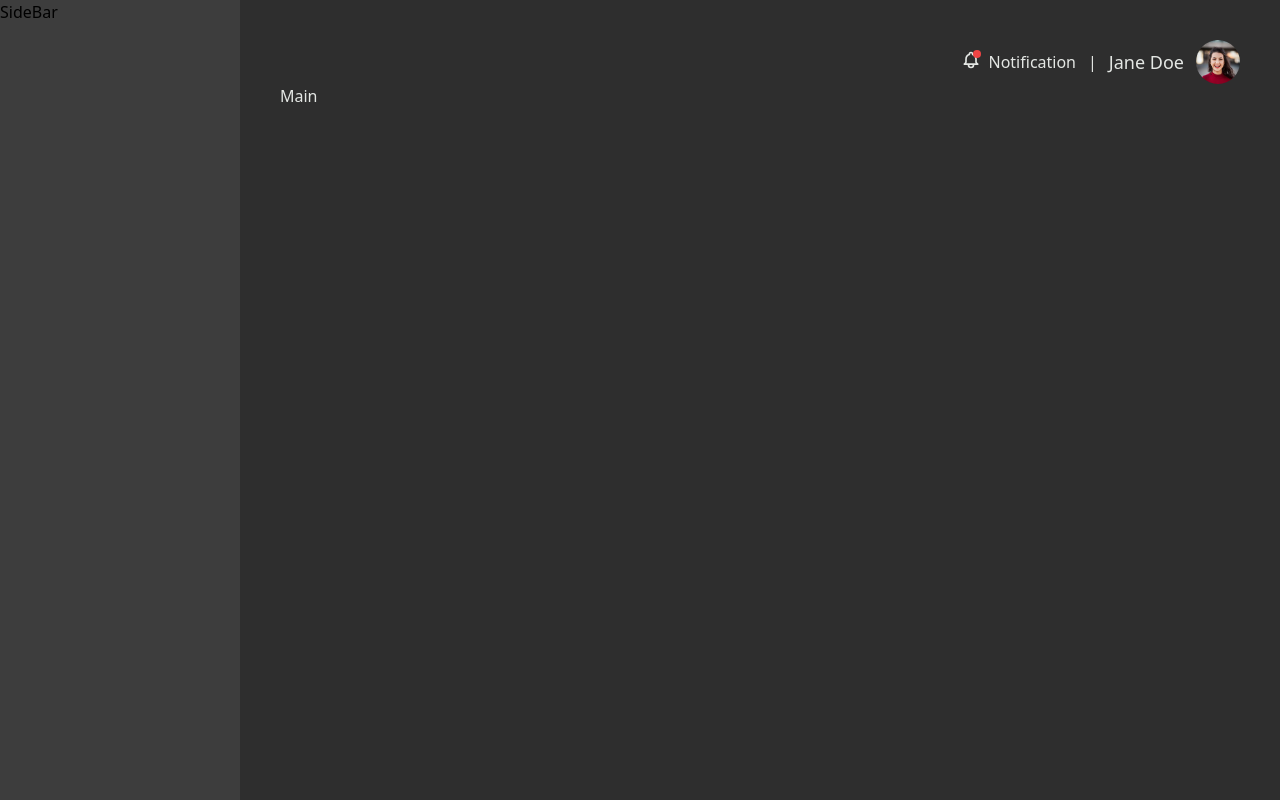
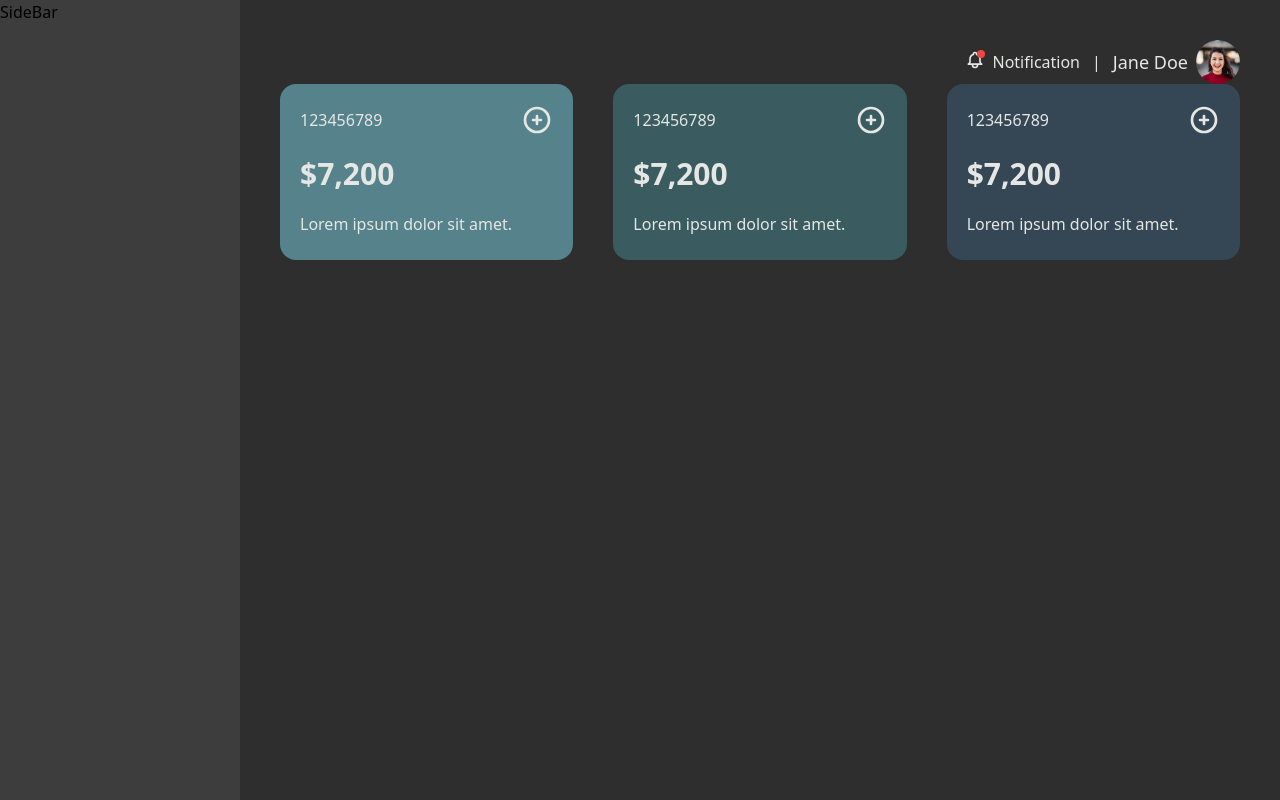
Before and after one commit to PrinceNarteh/student-portal, a React (Create React App) app in the folder client/: page / in a window 1280 px wide. Built offline with nearby package versions, Linux system fonts and the light colour scheme.

Commit message:
adds Card component

```diff
--- a/client/src/App.js
+++ b/client/src/App.js
@@ -1,7 +1,7 @@
-import Layout from "./pages/Layout";
+import Router from "./Router";
 
 function App() {
-  return <Layout />;
+  return <Router />;
 }
 
 export default App;
--- /dev/null
+++ b/client/src/Router.jsx
@@ -0,0 +1,18 @@
+import React from "react";
+import { BrowserRouter, Routes, Route } from "react-router-dom";
+import Dashboard from "./pages/Dashboard";
+import Layout from "./pages/Layout";
+
+const Router = () => {
+  return (
+    <BrowserRouter>
+      <Routes>
+        <Route path="/" element={<Layout />}>
+          <Route index element={<Dashboard />} />
+        </Route>
+      </Routes>
+    </BrowserRouter>
+  );
+};
+
+export default Router;
--- /dev/null
+++ b/client/src/components/Card.jsx
@@ -0,0 +1,21 @@
+import React from "react";
+import { PlusCircleIcon } from "@heroicons/react/outline";
+
+const Card = ({ bgColor }) => {
+  return (
+    <div
+      className={`min-h-44 p-5 rounded-2xl flex-grow space-y-5 ${
+        bgColor ? bgColor : "bg-darkGray"
+      }`}
+    >
+      <div className="flex justify-between items-center">
+        <p>123456789</p>
+        <PlusCircleIcon className="w-8" />
+      </div>
+      <div className="text-3xl font-bold">$7,200</div>
+      <div>Lorem ipsum dolor sit amet.</div>
+    </div>
+  );
+};
+
+export default Card;
--- a/client/src/components/Navbar.jsx
+++ b/client/src/components/Navbar.jsx
@@ -11,7 +11,8 @@ const Navbar = () => {
         </div>
         <span>Notification</span>
       </div>
-      <span className="divide-x-2">|</span>
+      <span>|</span>
+      <div className="flex space-x-2 items-center">
         <p className="text-lg">Jane Doe</p>
         <img
           src="/images/profile.jpg"
@@ -19,6 +20,7 @@ const Navbar = () => {
           className="w-11 h-11 rounded-full"
         />
       </div>
+    </div>
   );
 };
 
--- /dev/null
+++ b/client/src/pages/Dashboard.jsx
@@ -0,0 +1,16 @@
+import React from "react";
+import Card from "../components/Card";
+
+const Dashboard = () => {
+  return (
+    <div>
+      <div className="flex flex-col gap-6 lg:flex-row lg:gap-10">
+        <Card bgColor="bg-lightTeal" />
+        <Card bgColor="bg-darkTeal" />
+        <Card bgColor="bg-navyBlue" />
+      </div>
+    </div>
+  );
+};
+
+export default Dashboard;
--- a/client/src/pages/Layout.jsx
+++ b/client/src/pages/Layout.jsx
@@ -1,4 +1,5 @@
 import React from "react";
+import { Outlet } from "react-router-dom";
 import Navbar from "../components/Navbar";
 import SideBar from "../components/SideBar";
 
@@ -10,7 +11,7 @@ const Layout = () => {
       </aside>
       <main className="flex-1 ml-60 p-10  text-light min-h-screen">
         <Navbar />
-        <h1>Main</h1>
+        <Outlet />
       </main>
     </div>
   );
```
Lines whose indentation alone changed are shown as unchanged.
